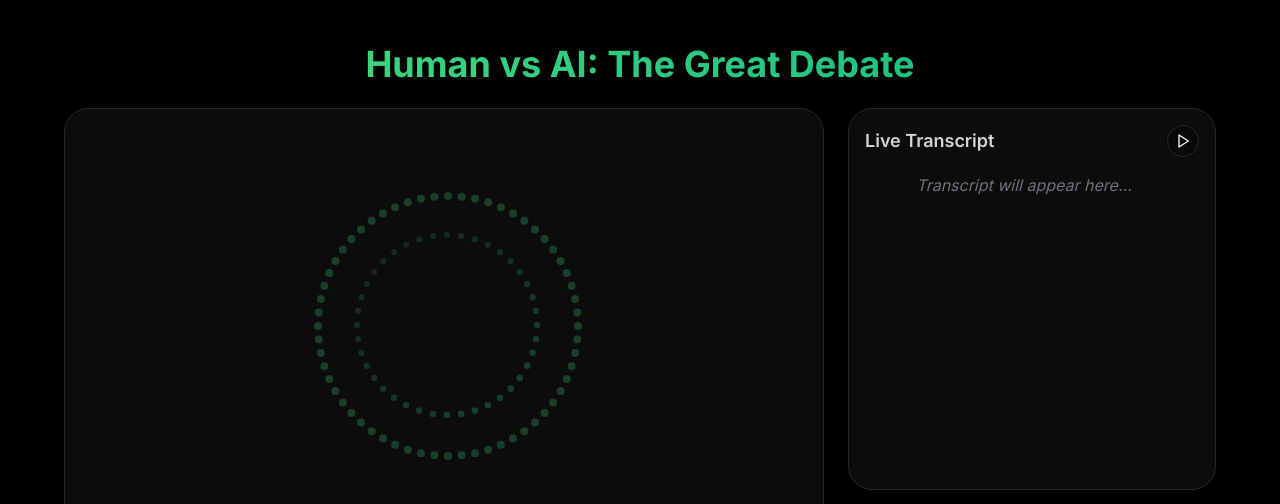
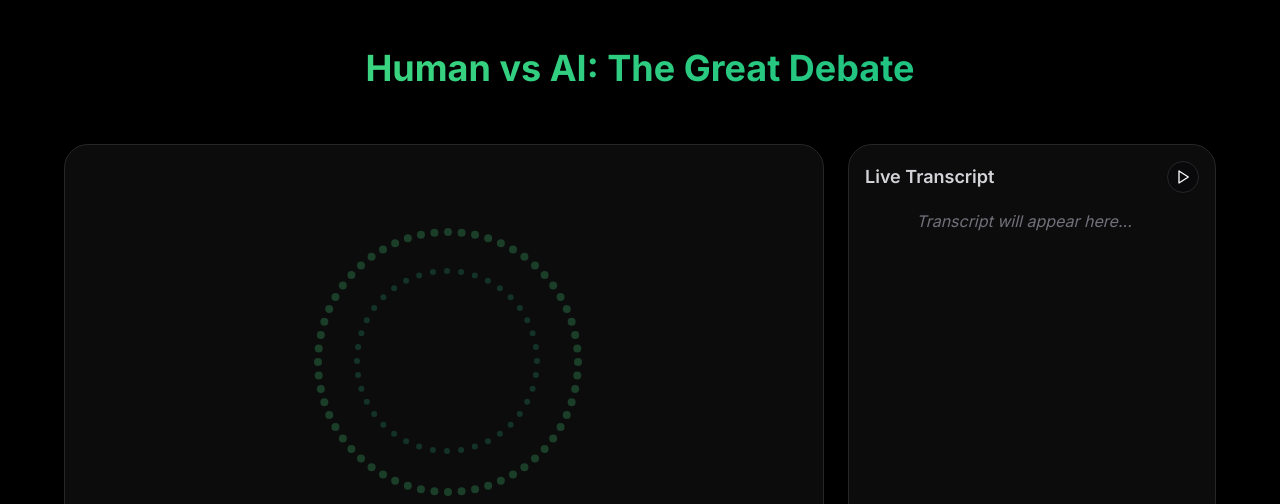
Before and after one commit to aaryanptl/ai-product-patel, a Next.js app: page / in a window 1280 px wide. Shown: the top 504 px of the page. Built offline with nearby package versions, Linux system fonts and the light colour scheme.

Commit message:
modify prompt & showing loading

```diff
--- a/src/app/api/tts/kokoro/route.ts
+++ /dev/null
@@ -1,110 +0,0 @@
-import { NextResponse } from "next/server";
-
-const DEEPINFRA_API_KEY = process.env.DEEPINFRA_API_KEY;
-const KOKORO_API_URL =
-  "https://api.deepinfra.com/v1/inference/hexgrad/Kokoro-82M";
-
-export async function POST(req: Request) {
-  try {
-    const {
-      text,
-      outputFormat = "wav",
-      voice = ["af_bella"],
-      speed,
-    } = await req.json();
-
-    if (!text) {
-      return NextResponse.json({ error: "No text provided" }, { status: 400 });
-    }
-
-    const deepInfraResponse = await fetch(KOKORO_API_URL, {
-      method: "POST",
-      headers: {
-        "Content-Type": "application/json",
-        Authorization: `Bearer ${DEEPINFRA_API_KEY}`,
-        Accept: "application/json",
-      },
-      body: JSON.stringify({
-        text,
-        output_format: outputFormat,
-        preset_voice: voice,
-        ...(speed && { speed }),
-      }),
-    });
-
-    if (!deepInfraResponse.ok) {
-      const errorData = await deepInfraResponse.json();
-      throw new Error(errorData.message || "DeepInfra API request failed");
-    }
-
-    const result = await deepInfraResponse.json();
-
-    if (!result.audio) {
-      throw new Error("No audio data received from DeepInfra");
-    }
-
-    // Check inference status
-    if (result.inference_status?.status !== "succeeded") {
-      throw new Error(
-        `Inference failed with status: ${result.inference_status?.status}`
-      );
-    }
-
-    // Decode base64 to binary
-    const audioData = Buffer.from(result.audio, "base64");
-
-    // For WAV format, ensure proper WAV header
-    if (outputFormat === "wav") {
-      // Check if WAV header is present (should start with RIFF)
-      const hasWavHeader = audioData.slice(0, 4).toString() === "RIFF";
-
-      if (!hasWavHeader) {
-        // Add WAV header if missing
-        const wavHeader = Buffer.alloc(44); // Standard WAV header size
-
-        // RIFF header
-        wavHeader.write("RIFF", 0);
-        wavHeader.writeUInt32LE(audioData.length + 36, 4); // File size - 8
-        wavHeader.write("WAVE", 8);
-
-        // fmt chunk
-        wavHeader.write("fmt ", 12);
-        wavHeader.writeUInt32LE(16, 16); // fmt chunk size
-        wavHeader.writeUInt16LE(1, 20); // Audio format (1 = PCM)
-        wavHeader.writeUInt16LE(1, 22); // Number of channels
-        wavHeader.writeUInt32LE(44100, 24); // Sample rate
-        wavHeader.writeUInt32LE(44100 * 2, 28); // Byte rate
-        wavHeader.writeUInt16LE(2, 32); // Block align
-        wavHeader.writeUInt16LE(16, 34); // Bits per sample
-
-        // data chunk
-        wavHeader.write("data", 36);
-        wavHeader.writeUInt32LE(audioData.length, 40);
-
-        // Combine header and audio data
-        const completeAudioData = Buffer.concat([wavHeader, audioData]);
-
-        return new Response(completeAudioData, {
-          headers: {
-            "Content-Type": "audio/wav",
-            "Content-Length": completeAudioData.length.toString(),
-          },
-        });
-      }
-    }
-
-    // If not WAV or header already present, return as is
-    return new Response(audioData, {
-      headers: {
-        "Content-Type": outputFormat === "wav" ? "audio/wav" : "audio/mp3",
-        "Content-Length": audioData.length.toString(),
-      },
-    });
-  } catch (error: any) {
-    console.error("Error generating speech:", error);
-    return NextResponse.json(
-      { error: error.message || "Failed to generate speech" },
-      { status: 500 }
-    );
-  }
-}
--- a/src/app/page.tsx
+++ b/src/app/page.tsx
@@ -16,6 +16,7 @@ export default function Home() {
   const [messages, setMessages] = useState<Message[]>([]);
   const [audioData, setAudioData] = useState<Uint8Array | undefined>();
   const [isPlaying, setIsPlaying] = useState(false);
+  const [isProcessing, setIsProcessing] = useState(false);
   const audioContextRef = useRef<AudioContext | null>(null);
   const analyserRef = useRef<AnalyserNode | null>(null);
   const audioSourceRef = useRef<MediaElementAudioSourceNode | null>(null);
@@ -171,6 +172,7 @@ export default function Home() {
   return (
     <main className="min-h-screen bg-black text-white flex flex-col items-center justify-center p-4">
       <div className="w-full max-w-6xl space-y-6">
+        <div className="py-8">
           <motion.h1
             className="text-4xl font-bold text-center bg-gradient-to-r from-green-400 to-emerald-500 bg-clip-text text-transparent"
             initial={{ opacity: 0, y: -20 }}
@@ -178,17 +180,23 @@ export default function Home() {
           >
             Human vs AI: The Great Debate
           </motion.h1>
+        </div>
 
         <div className="grid grid-cols-1 lg:grid-cols-3 gap-6">
           <Card className="lg:col-span-2 bg-zinc-900/50 border-zinc-800 backdrop-blur-xl rounded-3xl">
             <div className="relative aspect-[16/9]">
-              <SphereVisualizer isActive={!!audioData} audioData={audioData} />
+              <SphereVisualizer
+                isActive={!!audioData}
+                audioData={audioData}
+                isProcessing={isProcessing}
+              />
             </div>
             <div className="space-y-4">
               <Debater
                 onTranscriptReceived={handleTranscriptReceived}
                 onAudioResponse={handleAudioResponse}
                 messages={messages}
+                onProcessingChange={setIsProcessing}
               />
             </div>
           </Card>
--- a/src/components/debater.tsx
+++ b/src/components/debater.tsx
@@ -10,12 +10,14 @@ interface DebaterProps {
   onTranscriptReceived: (text: string, speaker: "AI" | "Human") => void;
   onAudioResponse: (audioBlob: Blob) => void;
   messages?: Message[];
+  onProcessingChange?: (isProcessing: boolean) => void;
 }
 
 export default function Debater({
   onTranscriptReceived,
   onAudioResponse,
   messages = [],
+  onProcessingChange,
 }: DebaterProps) {
   const [isRecording, setIsRecording] = useState(false);
   const [isProcessing, setIsProcessing] = useState(false);
@@ -97,6 +99,7 @@ export default function Debater({
   // Function to handle audio submission and transcription
   const handleAudioSubmission = async (audioBlob: Blob) => {
     setIsProcessing(true);
+    onProcessingChange?.(true);
     try {
       const formData = new FormData();
       formData.append("audio", audioBlob);
@@ -142,6 +145,7 @@ export default function Debater({
       console.error("Error processing audio:", error);
     } finally {
       setIsProcessing(false);
+      onProcessingChange?.(false);
     }
   };
 
--- a/src/components/sphere-visualizer.tsx
+++ b/src/components/sphere-visualizer.tsx
@@ -5,11 +5,13 @@ import { motion } from "framer-motion";
 interface SphereVisualizerProps {
   isActive: boolean;
   audioData?: Uint8Array;
+  isProcessing?: boolean;
 }
 
 export default function SphereVisualizer({
   isActive,
   audioData,
+  isProcessing = false,
 }: SphereVisualizerProps) {
   // Create two layers of dots for 3D effect
   const innerDots = Array.from({ length: 40 });
@@ -20,6 +22,12 @@ export default function SphereVisualizer({
     ? audioData.reduce((sum, value) => sum + value, 0) / audioData.length / 255
     : 0;
 
+  // Processing animation values
+  const processingScale = isProcessing ? [1, 1.2, 1] : 1;
+  const processingOpacity = isProcessing ? [0.4, 0.8, 0.4] : 0.4;
+  const processingDuration = isProcessing ? 1.5 : 0;
+  const processingRepeat = isProcessing ? Number.POSITIVE_INFINITY : 0;
+
   return (
     <div className="relative w-full h-full">
       <div className="absolute inset-0 flex items-center justify-center">
@@ -27,19 +35,24 @@ export default function SphereVisualizer({
         <motion.div
           className="relative w-72 h-72"
           animate={{
-            rotate: isActive ? 360 : 0,
+            rotate: isActive || isProcessing ? 360 : 0,
             scale:
-              audioData && isActive ? [1, 1.2 + audioIntensity * 0.4, 1] : 1,
+              audioData && isActive
+                ? [1, 1.2 + audioIntensity * 0.4, 1]
+                : processingScale,
           }}
           transition={{
             rotate: {
-              duration: 25,
+              duration: isProcessing ? 15 : 25,
               repeat: Number.POSITIVE_INFINITY,
               ease: "linear",
             },
             scale: {
-              duration: audioData && isActive ? 0.05 : 0,
-              repeat: audioData && isActive ? Number.POSITIVE_INFINITY : 0,
+              duration: audioData && isActive ? 0.05 : processingDuration,
+              repeat:
+                audioData && isActive
+                  ? Number.POSITIVE_INFINITY
+                  : processingRepeat,
               ease: "easeInOut",
             },
           }}
@@ -70,20 +83,32 @@ export default function SphereVisualizer({
                   opacity:
                     audioData && isActive
                       ? [0.4, 0.9 + frequency * 0.8, 0.4]
-                      : 0.4,
+                      : processingOpacity,
                   scale:
-                    audioData && isActive ? [1, 1.5 + frequency * 1.2, 1] : 1,
-                  background: isActive
+                    audioData && isActive
+                      ? [1, 1.5 + frequency * 1.2, 1]
+                      : processingScale,
+                  background:
+                    isActive || isProcessing
                       ? [
-                        `rgba(74, 222, 128, ${0.6 + (frequency || 0.2) * 0.8})`,
-                        `rgba(52, 211, 153, ${0.6 + (frequency || 0.2) * 0.8})`,
-                        `rgba(74, 222, 128, ${0.6 + (frequency || 0.2) * 0.8})`,
+                          `rgba(74, 222, 128, ${
+                            0.6 + (frequency || 0.2) * 0.8
+                          })`,
+                          `rgba(52, 211, 153, ${
+                            0.6 + (frequency || 0.2) * 0.8
+                          })`,
+                          `rgba(74, 222, 128, ${
+                            0.6 + (frequency || 0.2) * 0.8
+                          })`,
                         ]
                       : "rgba(74, 222, 128, 0.6)",
                 }}
                 transition={{
-                  duration: audioData && isActive ? 0.05 : 0,
-                  repeat: audioData && isActive ? Number.POSITIVE_INFINITY : 0,
+                  duration: audioData && isActive ? 0.05 : processingDuration,
+                  repeat:
+                    audioData && isActive
+                      ? Number.POSITIVE_INFINITY
+                      : processingRepeat,
                   delay:
                     audioData && isActive ? 0 : i * (1.5 / outerDots.length),
                   ease: "easeInOut",
@@ -101,19 +126,24 @@ export default function SphereVisualizer({
         <motion.div
           className="absolute w-56 h-56"
           animate={{
-            rotate: isActive ? -360 : 0,
+            rotate: isActive || isProcessing ? -360 : 0,
             scale:
-              audioData && isActive ? [1, 1.15 + audioIntensity * 0.3, 1] : 1,
+              audioData && isActive
+                ? [1, 1.15 + audioIntensity * 0.3, 1]
+                : processingScale,
           }}
           transition={{
             rotate: {
-              duration: 20,
+              duration: isProcessing ? 12 : 20,
               repeat: Number.POSITIVE_INFINITY,
               ease: "linear",
             },
             scale: {
-              duration: audioData && isActive ? 0.05 : 0,
-              repeat: audioData && isActive ? Number.POSITIVE_INFINITY : 0,
+              duration: audioData && isActive ? 0.05 : processingDuration,
+              repeat:
+                audioData && isActive
+                  ? Number.POSITIVE_INFINITY
+                  : processingRepeat,
               ease: "easeInOut",
             },
           }}
@@ -143,22 +173,32 @@ export default function SphereVisualizer({
                   opacity:
                     audioData && isActive
                       ? [0.3, 0.8 + frequency * 0.6, 0.3]
-                      : [0.3, 0.5, 0.3],
+                      : processingOpacity,
                   scale:
                     audioData && isActive
                       ? [1, 1.4 + frequency * 0.8, 1]
-                      : [1, 1.1, 1],
-                  background: isActive
+                      : processingScale,
+                  background:
+                    isActive || isProcessing
                       ? [
-                        `rgba(52, 211, 153, ${0.5 + (frequency || 0.2) * 0.7})`,
-                        `rgba(74, 222, 128, ${0.5 + (frequency || 0.2) * 0.7})`,
-                        `rgba(52, 211, 153, ${0.5 + (frequency || 0.2) * 0.7})`,
+                          `rgba(52, 211, 153, ${
+                            0.5 + (frequency || 0.2) * 0.7
+                          })`,
+                          `rgba(74, 222, 128, ${
+                            0.5 + (frequency || 0.2) * 0.7
+                          })`,
+                          `rgba(52, 211, 153, ${
+                            0.5 + (frequency || 0.2) * 0.7
+                          })`,
                         ]
                       : "rgba(52, 211, 153, 0.5)",
                 }}
                 transition={{
-                  duration: audioData && isActive ? 0.05 : 1.5,
-                  repeat: Number.POSITIVE_INFINITY,
+                  duration: audioData && isActive ? 0.05 : processingDuration,
+                  repeat:
+                    audioData && isActive
+                      ? Number.POSITIVE_INFINITY
+                      : processingRepeat,
                   delay:
                     audioData && isActive ? 0 : i * (1.5 / innerDots.length),
                   ease: "easeInOut",
```
Also changed, not shown: src/app/api/chat/debater/route.ts (+7 -0 lines). Lines whose indentation alone changed are shown as unchanged.
